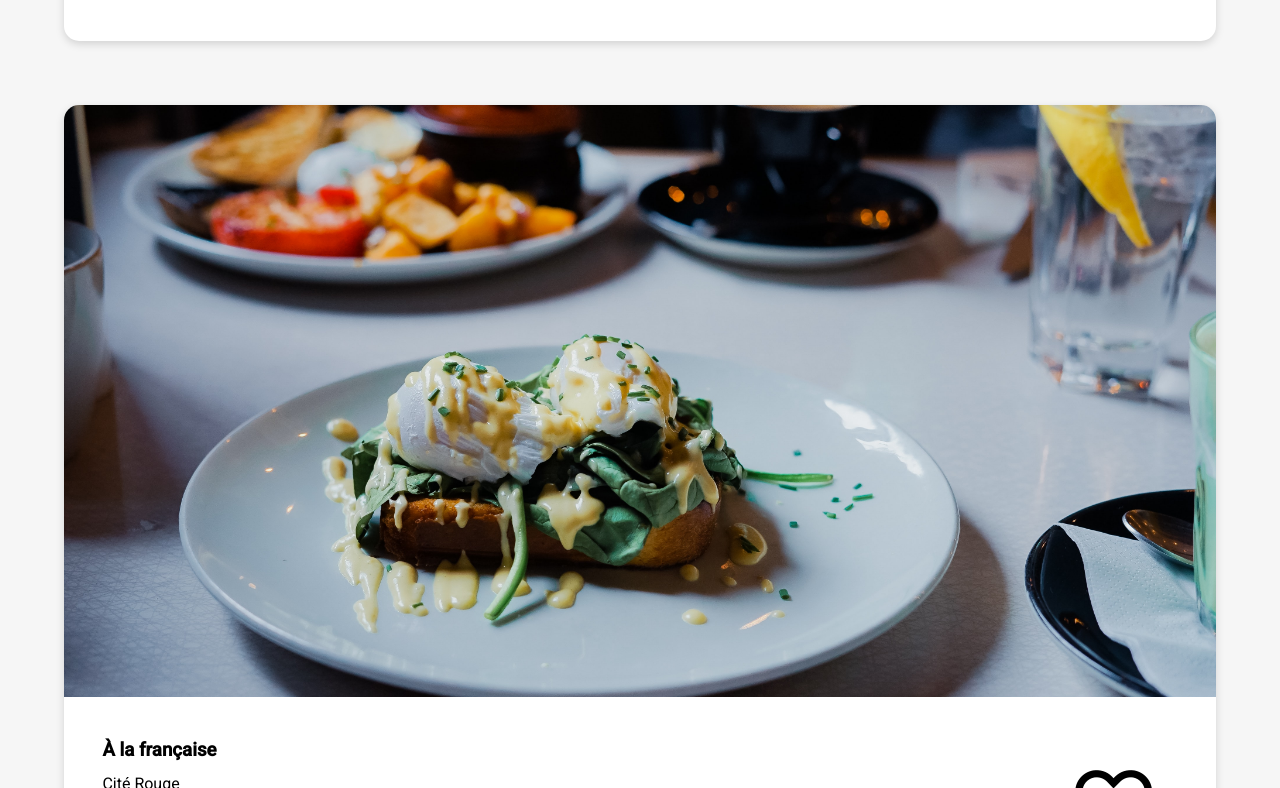
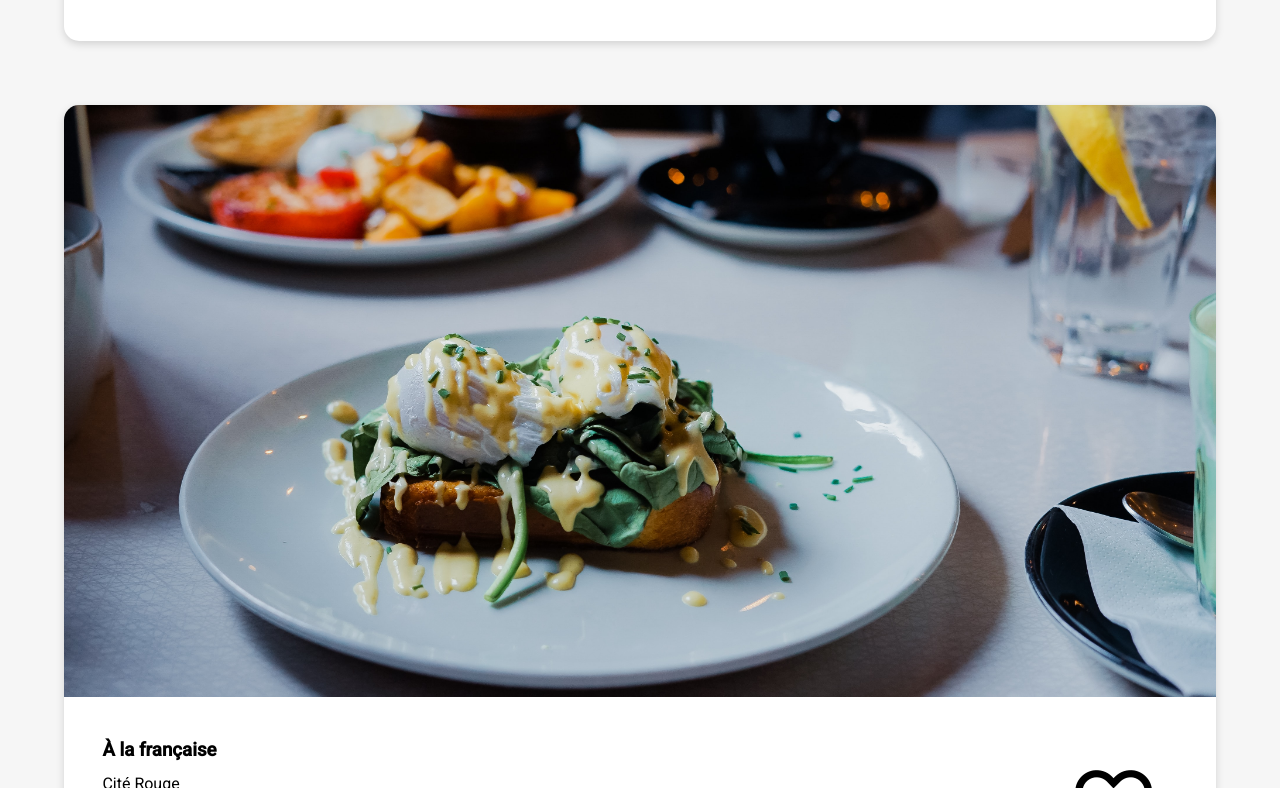
Before and after one commit to KevinLeFaucheur/Projet-3, a website: page index.html in a window 1280 px wide. Shown: the part 4627-5415 px from the top of the page. Drawn offline with nearby package versions, Linux system fonts and the light colour scheme; files that its build step writes are made by us from their sources; a web font is replaced by a local one.

Commit message:
Image Position

```diff
--- a/sass/base/_base.scss
+++ b/sass/base/_base.scss
@@ -21,4 +21,5 @@ a {
 img {
     width: 100%;
     object-fit: cover;
+    object-position: 50% 60%;
 }
```
